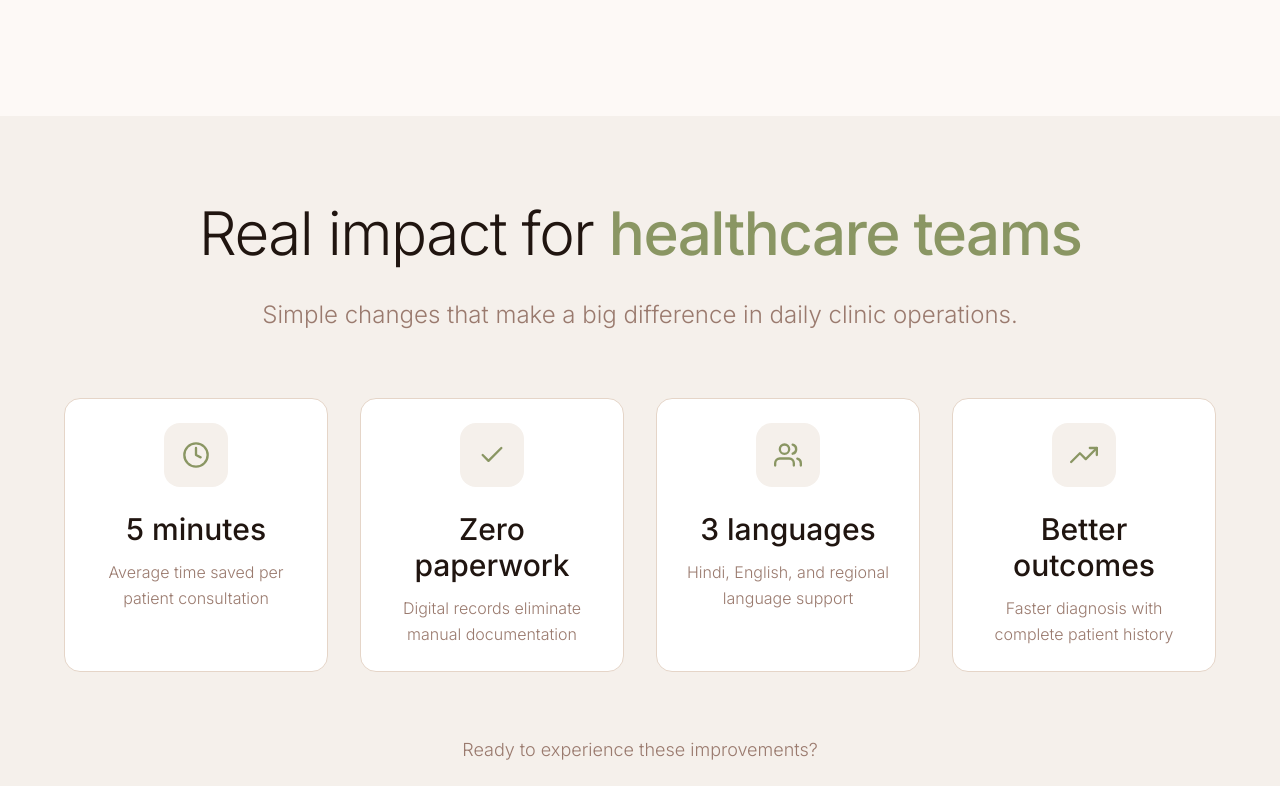
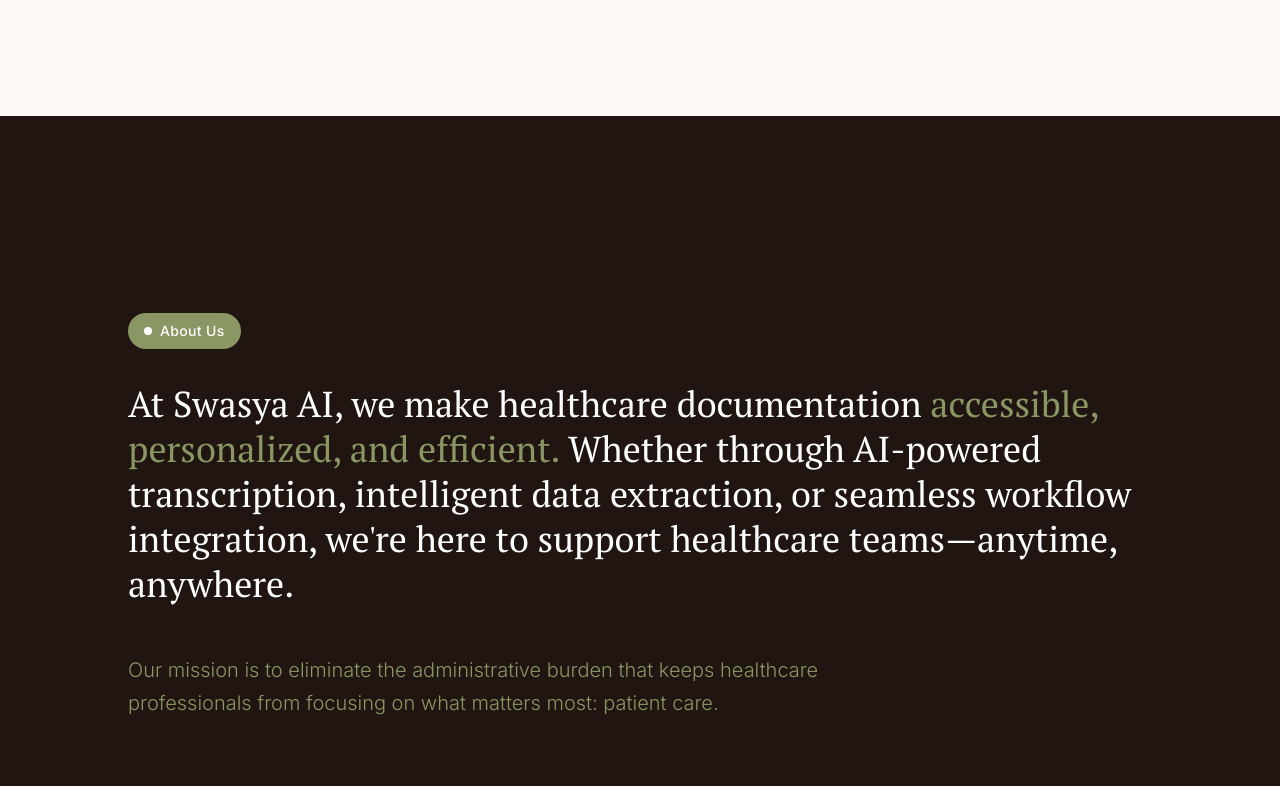
Before and after one commit to chahatkesh/swasya-ai, a React (Vite) app in the folder client/: page / in a window 1280 px wide. Shown: the part 684-1470 px from the top of the page. Built offline with nearby package versions, Linux system fonts and the light colour scheme; a web font is replaced by a local one.

Commit message:
feat: add About Us section and update layout for Impact Metrics and How It Works components

```diff
--- /dev/null
+++ b/client/src/components/landing/AboutUs.jsx
@@ -0,0 +1,58 @@
+import React from 'react'
+import { colors } from '../../utils/colors'
+
+const AboutUs = () => {
+  return (
+    <section
+      className="min-h-[100vh] flex items-center px-12"
+      style={{backgroundColor: colors.textPrimary}}
+    >
+      <div className="max-w-5xl mx-auto">
+        {/* Section Tag */}
+        <div className="mb-8">
+          <div
+            className="inline-flex items-center gap-2 px-4 py-2 rounded-full"
+            style={{backgroundColor: colors.primary}}
+          >
+            <div
+              className="w-2 h-2 rounded-full"
+              style={{backgroundColor: colors.secondary}}
+            />
+            <span
+              className="text-sm font-medium tracking-wide"
+              style={{color: colors.secondary}}
+            >
+              About Us
+            </span>
+          </div>
+        </div>
+
+        {/* Main Content */}
+        <div className="space-y-8">
+          <h2
+            className="font-ptserif text-2xl md:text-3xl lg:text-4xl font-normal leading-tight"
+            style={{color: colors.secondary}}
+          >
+            At Swasya AI, we make healthcare documentation{' '}
+            <span style={{color: colors.primary}}>accessible, personalized, and efficient.</span>{' '}
+            Whether through AI-powered transcription, intelligent data extraction, or seamless workflow integration,
+            we're here to support healthcare teams—anytime, anywhere.
+          </h2>
+        </div>
+
+        {/* Optional supporting text */}
+        <div className="mt-12">
+          <p
+            className="text-md md:text-xl font-light leading-relaxed max-w-3xl"
+            style={{color: colors.primary}}
+          >
+            Our mission is to eliminate the administrative burden that keeps healthcare professionals
+            from focusing on what matters most: patient care.
+          </p>
+        </div>
+      </div>
+    </section>
+  )
+}
+
+export default AboutUs
--- a/client/src/components/landing/HowItWorks.jsx
+++ b/client/src/components/landing/HowItWorks.jsx
@@ -69,7 +69,7 @@
         </div>
 
         {/* Steps List */}
-        <div className="space-y-1">
+        <div className="space-y-4">
           {steps.map((step, index) => {
             const IconComponent = step.icon;
 
--- a/client/src/components/landing/ImpactMetrics.jsx
+++ b/client/src/components/landing/ImpactMetrics.jsx
@@ -7,36 +7,36 @@
     {
       id: 1,
       icon: FiClock,
-      number: "5 minutes",
-      description: "Average time saved per patient consultation",
+      number: "Time saving",
+      description: "Significantly reduce consultation preparation time with automation",
       alt: "Clock icon representing time savings"
     },
     {
       id: 2,
       icon: FiCheck,
-      number: "Zero paperwork",
-      description: "Digital records eliminate manual documentation",
+      number: "No paperwork",
+      description: "Completely eliminate manual documentation with digital record management",
       alt: "Check icon representing paperwork elimination"
     },
     {
       id: 3,
       icon: FiUsers,
-      number: "3 languages",
-      description: "Hindi, English, and regional language support",
+      number: "Multilingual",
+      description: "Support multiple languages including Hindi, English, and regional dialects",
       alt: "Users icon representing language support"
     },
     {
       id: 4,
       icon: FiTrendingUp,
-      number: "Better outcomes",
-      description: "Faster diagnosis with complete patient history",
+      number: "Faster",
+      description: "Achieve faster diagnosis with comprehensive patient history and insights",
       alt: "Trending up icon representing improved outcomes"
     }
   ];
 
   return (
     <section
-      className="py-20 px-6"
+      className="py-32 px-6"
       style={{backgroundColor: colors.surfaceSecondary}}
     >
       <div className="max-w-6xl mx-auto">
--- a/client/src/components/landing/index.js
+++ b/client/src/components/landing/index.js
@@ -1,4 +1,5 @@
 export { default as Hero } from './Hero'
+export { default as AboutUs } from './AboutUs'
 export { default as HowItWorks } from './HowItWorks'
 export { default as CoreFeatures } from './CoreFeatures'
 export { default as ImpactMetrics } from './ImpactMetrics'
--- a/client/src/pages/Landing.jsx
+++ b/client/src/pages/Landing.jsx
@@ -1,6 +1,7 @@
 import React from 'react'
 import {
   Hero,
+  AboutUs,
   HowItWorks,
   CoreFeatures,
   ImpactMetrics,
@@ -12,6 +13,7 @@
   return (
     <div className="min-h-screen">
       <Hero />
+      <AboutUs />
       <ImpactMetrics />
       <HowItWorks />
       <CoreFeatures />
```
